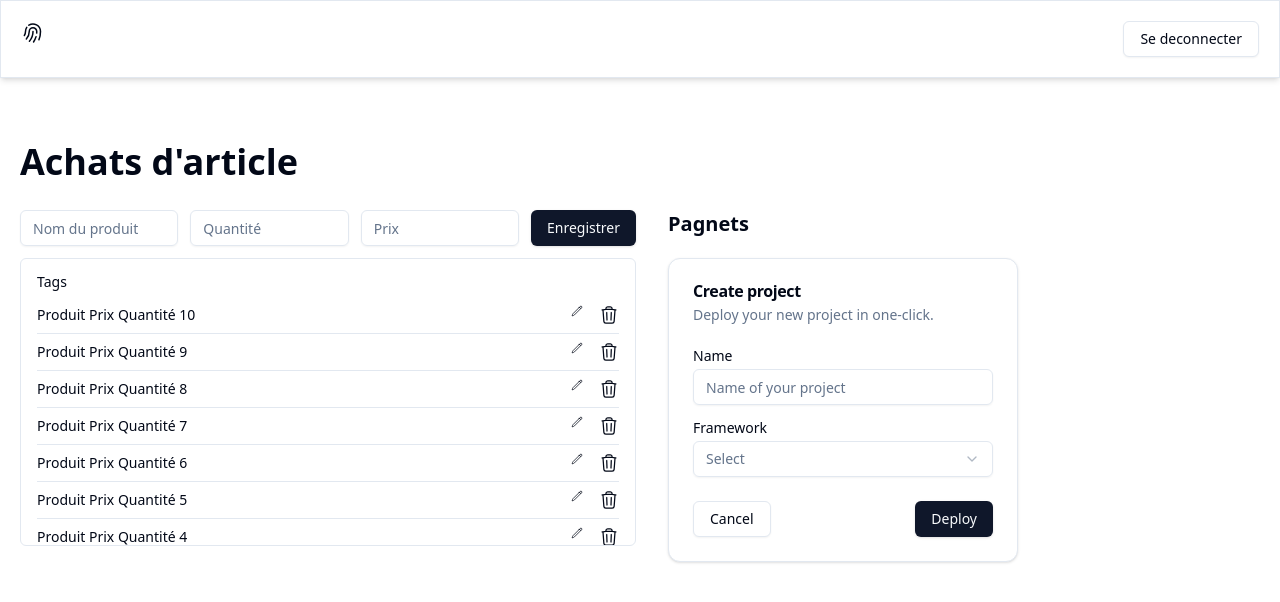
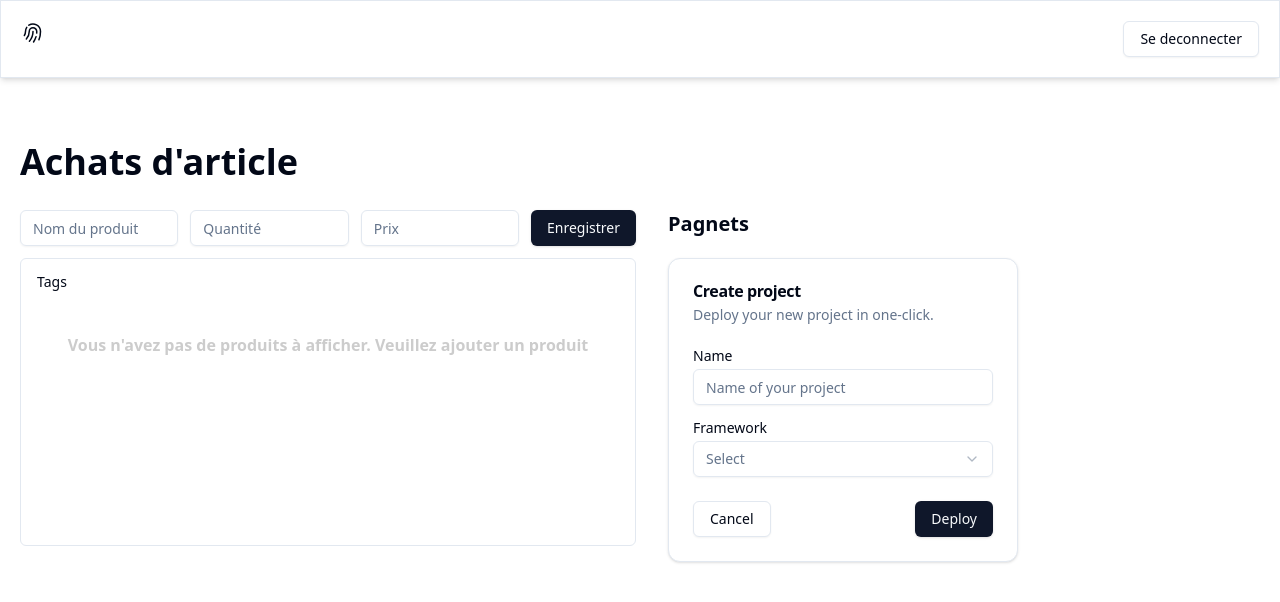
Before and after one commit to yannhallage/reactwithshadcnui, a React (Vite) app: page / in a window 1280 px wide. Shown: the top 602 px of the page. Built offline with nearby package versions, Linux system fonts and the light colour scheme.

Commit message:
mise a jour

```diff
--- a/src/myComponents/FormAchat.jsx
+++ b/src/myComponents/FormAchat.jsx
@@ -43,7 +43,7 @@ const FormAchat = () => {
                 description: "Veuillez remplir tous les champs.",
             });
             EmptyFields()
-            return; // On arrête la fonction ici
+            return;
         }
         const valeurEnvoyer = {
             nameProduit: values.nameProduit,
@@ -80,7 +80,9 @@ const FormAchat = () => {
                             <Button onClick={handleClick}>Enregistrer</Button>
                         </div>
                         <div>
-                            <ScrollAreaDemo />
+                            <ScrollAreaDemo
+                                children={dataValue}
+                            />
                         </div>
                     </div>
                     {/* Pagnets */}
--- a/src/myComponents/ScrollAreaDemo.jsx
+++ b/src/myComponents/ScrollAreaDemo.jsx
@@ -5,17 +5,23 @@ import TooltipDemo from "./TooltipDemo";
 import DialogDemo from "./DialogDemo";
 import AlertDialogDemo from "./AlertDialogDemo";
 
-const tags = Array.from({ length: 10 }, (_, i) => `Produit Prix Quantité ${10 - i}`);
+// const tags = Array.from({ length: 10 }, (_, i) => `Produit Prix Quantité ${10 - i}`);
 
-const ScrollAreaDemo = () => {
+const ScrollAreaDemo = ({ children }) => {
+
   return (
     <ScrollArea className="h-72 w-full rounded-md border">
       <div className="p-4">
         <h4 className="mb-4 text-sm font-medium leading-none">Tags</h4>
-        {tags.map((tag, index) => (
+        {
+          children.length == 0 ? (
+            <DivMessage />
+          ) :
+          children.map((tag, index) => (
               <React.Fragment key={index}>
                 <div className="text-sm flex justify-between items-center">
-              <span className="mr-2">{tag}</span>
+                  <span className="mr-2">{tag.nameProduit}</span>
+                  <span className="mr-2"> {tag.quantiteProduit} , {tag.prixProduit}</span>
                   <div className="flex space-x-2">
                     <DialogDemo />
                     <AlertDialogDemo />
@@ -23,10 +29,22 @@ const ScrollAreaDemo = () => {
                 </div>
                 <Separator className="my-2" />
               </React.Fragment>
-        ))}
+            ))
+        }
       </div>
     </ScrollArea>
   );
 };
 
+
+const DivMessage = () => {
+  return (
+    <div className="text-center font-bold text-[#ccc] mt-11">
+      {
+        "Vous n'avez pas de produits à afficher. Veuillez ajouter un produit "
+      }
+    </div>
+  )
+}
+
 export default ScrollAreaDemo;
```
Lines whose indentation alone changed are shown as unchanged.
